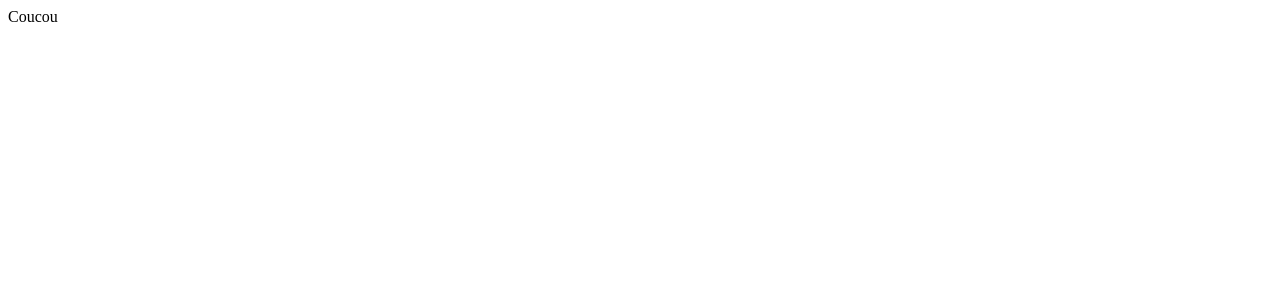
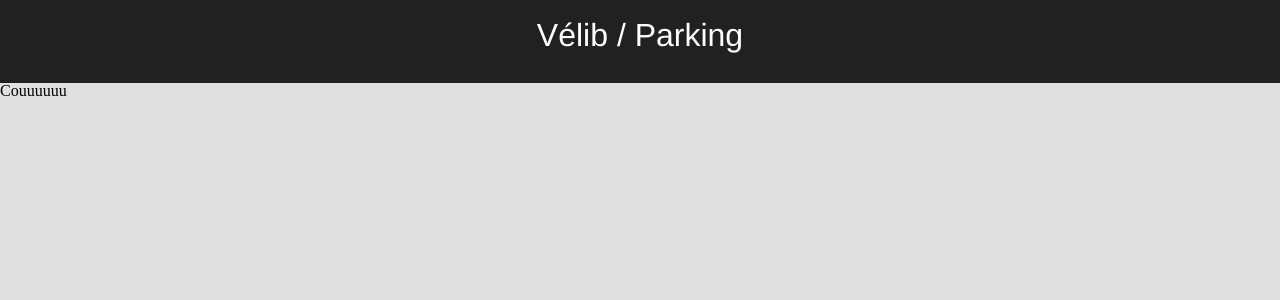
Before and after one commit to Nedjim/Velib_Parking, a React app: page / in a window 1280 px wide. Shown: the top 300 px of the page. Built offline with nearby package versions, Linux system fonts and the light colour scheme.

Commit message:
Add init style

```diff
--- a/src/app/Components/App.jsx
+++ b/src/app/Components/App.jsx
@@ -1,10 +1,13 @@
 import React from 'react';
+import Header from './Header/Header.jsx';
+import Content from './Content/Content.jsx';
 
-export default class Content extends React.Component {
+export default class App extends React.Component {
     render() {
         return (
             <div>
-                Coucou
+                <Header />
+                <Content />
             </div>
         )
     }
--- /dev/null
+++ b/src/app/Components/Content/Content.jsx
@@ -0,0 +1,12 @@
+import React from 'react';
+
+export default class Content extends React.Component {
+    render() {
+
+        return (
+            <div>
+                Couuuuuu
+            </div>
+        )
+    }
+}
--- /dev/null
+++ b/src/app/Components/Header/Header.jsx
@@ -0,0 +1,11 @@
+import React from 'react';
+
+const Header = () => {
+        return (
+            <header>
+               <h1>Vélib / Parking</h1>
+            </header>
+        )
+}
+
+export default Header;
--- a/src/app/index.js
+++ b/src/app/index.js
@@ -1,6 +1,6 @@
 import React from 'react';
 import { render } from 'react-dom';
 import App from './Components/App.jsx';
-//import './style/index.scss';
+import './style/index.scss';
 
 render( < App / > , document.getElementById("app"));
--- a/src/app/style/components/base.scss
+++ b/src/app/style/components/base.scss
@@ -0,0 +1,3 @@
+html {
+    font-size: 16px;
+}
--- a/src/app/style/components/layout.scss
+++ b/src/app/style/components/layout.scss
@@ -0,0 +1,7 @@
+body {
+    header {
+        height: 4rem;
+        text-align: center;
+        padding-top: 1.2rem;
+    }
+}
--- a/src/app/style/components/theme.scss
+++ b/src/app/style/components/theme.scss
@@ -0,0 +1,11 @@
+body {
+    background: #E0E0E0;
+    header {
+        background: #212121;
+        color: white;
+        h1 {
+            font-size: 2rem;
+            font-family: $orimo;
+        }
+    }
+}
--- a/src/app/style/import/_variables.scss
+++ b/src/app/style/import/_variables.scss
@@ -0,0 +1,3 @@
+@import url('https://fonts.googleapis.com/css?family=Arimo');
+$orimo: 'Arimo',
+sans-serif;
```
